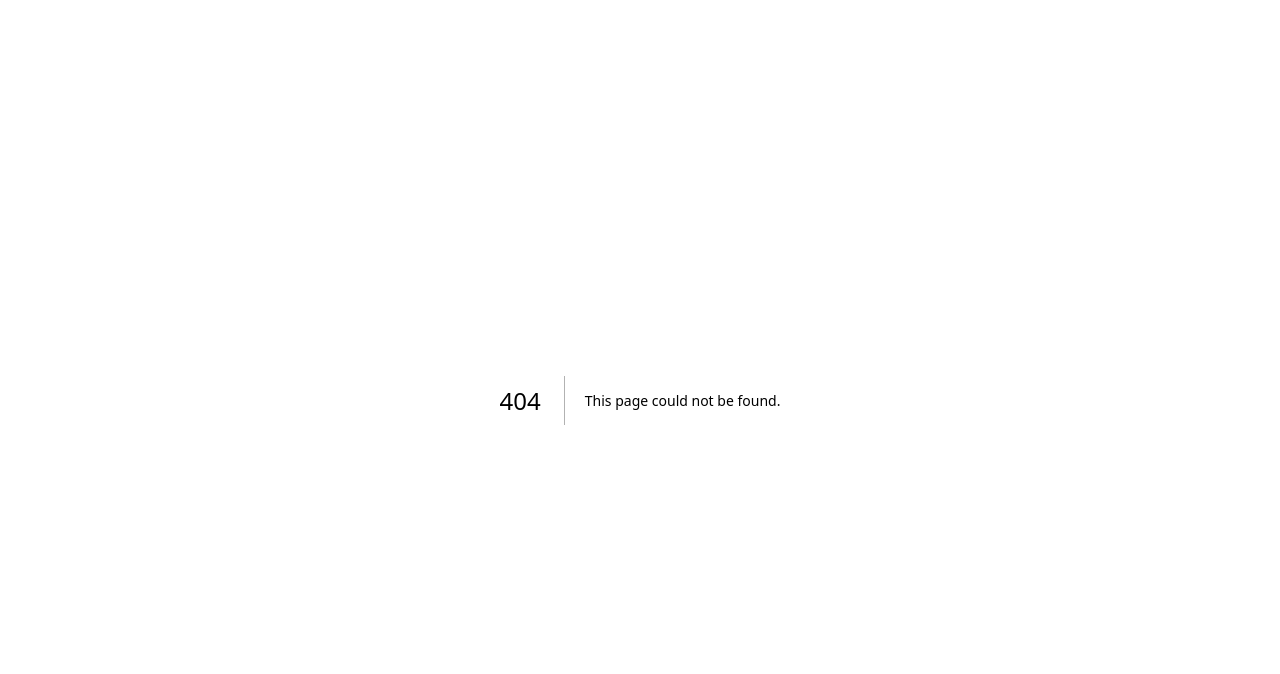
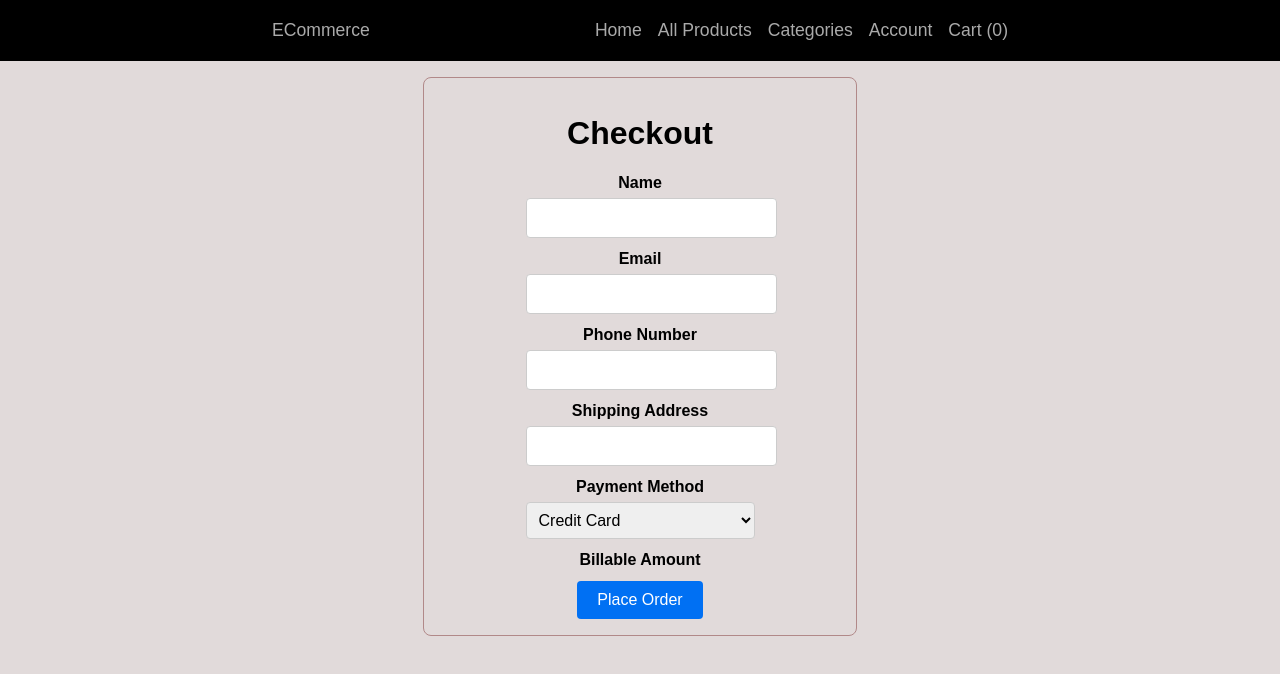
Before and after one commit to focush67/frontend-ecommerce, a Next.js app: page /checkout in a window 1280 px wide. Before the commit this address had no page. Shown: the top 674 px of the page. Built offline with nearby package versions, Linux system fonts and the light colour scheme; a web font is replaced by a local one.

Commit message:
Adding Checkout

```diff
--- /dev/null
+++ b/lib/models/OrderSchema.ts
@@ -0,0 +1,13 @@
+import {model,Schema,models} from "mongoose";
+import mongoose from "mongoose";
+
+const orderSchema = new Schema({
+    _id: {type:mongoose.Types.ObjectId,required:true},
+    name : {type:String,required:true},
+    email :{type:String,required:true},
+    address :{type:String,required:true},
+    phone :{type:String,required:true},
+    payment :{type:String,required:true,default:"debit-card"},
+});
+
+export const Order = (models.Order || model("Order",orderSchema));
--- a/package.json
+++ b/package.json
@@ -12,6 +12,7 @@
     "@types/node": "20.6.2",
     "@types/react": "18.2.21",
     "@types/react-dom": "18.2.7",
+    "autoprefixer": "^10.4.16",
     "axios": "^1.5.0",
     "eslint": "8.49.0",
     "eslint-config-next": "13.4.19",
@@ -20,10 +21,12 @@
     "mongoose": "^7.5.2",
     "next": "13.4.19",
     "nodemon": "^3.0.1",
+    "postcss": "^8.4.30",
     "react": "18.2.0",
     "react-dom": "18.2.0",
     "react-icons": "^4.11.0",
     "styled-components": "^6.0.8",
+    "tailwindcss": "^3.3.3",
     "typescript": "5.2.2"
   }
 }
--- /dev/null
+++ b/pages/api/orders.ts
@@ -0,0 +1,51 @@
+import { Order } from "@/lib/models/OrderSchema";
+import mongooseConnect from "@/lib/mongoose";
+import mongoose from "mongoose";
+import { NextApiRequest,NextApiResponse } from "next";
+
+export default async function handle(request:NextApiRequest,response:NextApiResponse){
+    const {method} = request;
+
+    mongooseConnect();
+
+    if(method === "GET"){
+        return response.json(await Order.find());
+    }
+
+    if(method === "POST"){
+        try {
+            const {name,email,address,phone,payment} = request.body;
+            const orderID = new mongoose.Types.ObjectId();
+
+            const isThereAlready = await Order.findOne({
+                email,
+            });
+
+            if(isThereAlready){
+                return response.json({
+                    message:"Order already placed",
+                    status:301,
+                });
+            }
+
+            else{
+                await Order.create({
+                    _id: orderID,
+                    name,email,address,phone,payment
+                });
+
+                return response.json({
+                    message:"Order placed",
+                    status:200,
+                })
+            }
+        } catch (error:any) {
+            console.log(error);
+        }
+    }
+
+    return response.json({
+        message: "Server error occured",
+        status: 500
+    })
+}
--- a/pages/api/temp.ts
+++ b/pages/api/temp.ts
@@ -10,6 +10,7 @@ export default async function handle(request:NextApiRequest,response:NextApiResp
     if(method === "DELETE"){
 
         const {empty} = request.body;
+        console.log(empty);
         if(empty === true){
             await Cart.deleteMany({});
             return response.json({
--- /dev/null
+++ b/pages/checkout.tsx
@@ -0,0 +1,176 @@
+import { useRouter } from "next/router";
+import React, { useEffect, useState } from "react";
+import styled from "styled-components";
+import Header from "@/components/Header";
+import axios from "axios";
+const FormContainer = styled.div`
+  border: 1px solid #b18989;
+  padding: 16px;
+  border-radius: 8px;
+  width: 100%;
+  max-width: 400px;
+  margin: 1rem auto;
+  background-color: #e1dada;
+  text-align: center;
+  font-family: Arial, sans-serif;
+  display: flex;
+  flex-direction: column;
+  overflow: hidden;
+  align-items: center;
+`;
+
+const FormGroup = styled.div`
+  margin-bottom: 12px;
+`;
+
+const Label = styled.label`
+  display: flex;
+  font-weight: 600;
+  margin-bottom: 6px;
+  align-items: center;
+  justify-content: center;
+`;
+
+const Input = styled.input`
+  width: 100%;
+  padding: 10px;
+
+  border: 1px solid #ccc;
+  border-radius: 4px;
+  font-size: 16px;
+`;
+
+const Select = styled.select`
+  width: 100%;
+  padding: 8px;
+  border: 1px solid #ccc;
+  border-radius: 4px;
+  font-size: 16px;
+`;
+
+const Button = styled.button`
+  background-color: #0070f3;
+  color: white;
+  border: none;
+  border-radius: 4px;
+  padding: 10px 20px;
+  font-size: 16px;
+  cursor: pointer;
+  transition: background-color 0.3s ease;
+
+  &:hover {
+    background-color: #0056b3;
+  }
+`;
+
+const CheckoutForm = () => {
+    const router = useRouter();
+    const queryParams = new URLSearchParams(router.asPath.split("?")[1]);
+    const totalCost = queryParams.get("totalCost");
+    const [checkCost , setCheckCost] = useState(0);
+
+    useEffect(() => {
+    const parsedTotalCost = parseFloat(totalCost);
+    if(!isNaN(parsedTotalCost)){
+        setCheckCost(parsedTotalCost);
+    }
+    }, [totalCost]);
+
+  const [formData, setFormData] = useState({
+    name: "",
+    email: "",
+    address: "",
+    phone: "",
+    payment: "credit-card",
+  });
+
+  const handleChange = (e:any) => {
+    const { name, value } = e.target;
+    setFormData({
+      ...formData,
+      [name]: value,
+    });
+  };
+
+  const handleSubmit = async(e:any) => {
+    e.preventDefault();
+
+    console.log("Form data:", formData);
+
+    const response = await axios.post("/api/orders",formData);
+
+    console.log("Response from backend",response.data);
+  };
+
+  return (
+    <>
+    <Header/>
+    <FormContainer>
+        <h1>Checkout</h1>
+      <form onSubmit={handleSubmit}>
+        <FormGroup>
+          <Label>Name</Label>
+          <Input
+            type="text"
+            name="name"
+            value={formData.name}
+            onChange={handleChange}
+            required
+          />
+        </FormGroup>
+        <FormGroup>
+          <Label>Email</Label>
+          <Input
+            type="email"
+            name="email"
+            value={formData.email}
+            onChange={handleChange}
+            required
+          />
+        </FormGroup>
+        <FormGroup>
+          <Label>Phone Number</Label>
+          <Input
+            type="text"
+            name="phone"
+            value={formData.phone}
+            onChange={handleChange}
+            required
+          />
+        </FormGroup>
+        <FormGroup>
+          <Label>Shipping Address</Label>
+          <Input
+            type="text"
+            name="address"
+            value={formData.address}
+            onChange={handleChange}
+            required
+          />
+        </FormGroup>
+        <FormGroup>
+          <Label>Payment Method</Label>
+          <Select
+            name="payment"
+            value={formData.payment}
+            onChange={handleChange}
+          >
+            <option value="credit-card">Credit Card</option>
+            <option value="paypal">PayPal</option>
+            <option value="debit-card">Debit Card</option>
+          </Select>
+        </FormGroup>
+        <FormGroup>
+          <Label>Billable Amount</Label>
+          <div>
+            {totalCost}
+          </div>
+        </FormGroup>
+        <Button type="submit">Place Order</Button>
+      </form>
+    </FormContainer>
+    </>
+  );
+};
+
+export default CheckoutForm;
--- /dev/null
+++ b/postcss.config.js
@@ -0,0 +1,6 @@
+module.exports = {
+  plugins: {
+    tailwindcss: {},
+    autoprefixer: {},
+  },
+}
--- /dev/null
+++ b/styles/globals.css
@@ -0,0 +1,4 @@
+/* src/index.css */
+@import 'tailwindcss/base';
+@import 'tailwindcss/components';
+@import 'tailwindcss/utilities';
```
Also changed, not shown: pages/cart.tsx (+76 -24 lines), 1 other file (tests, documents, lock files or other folders).
